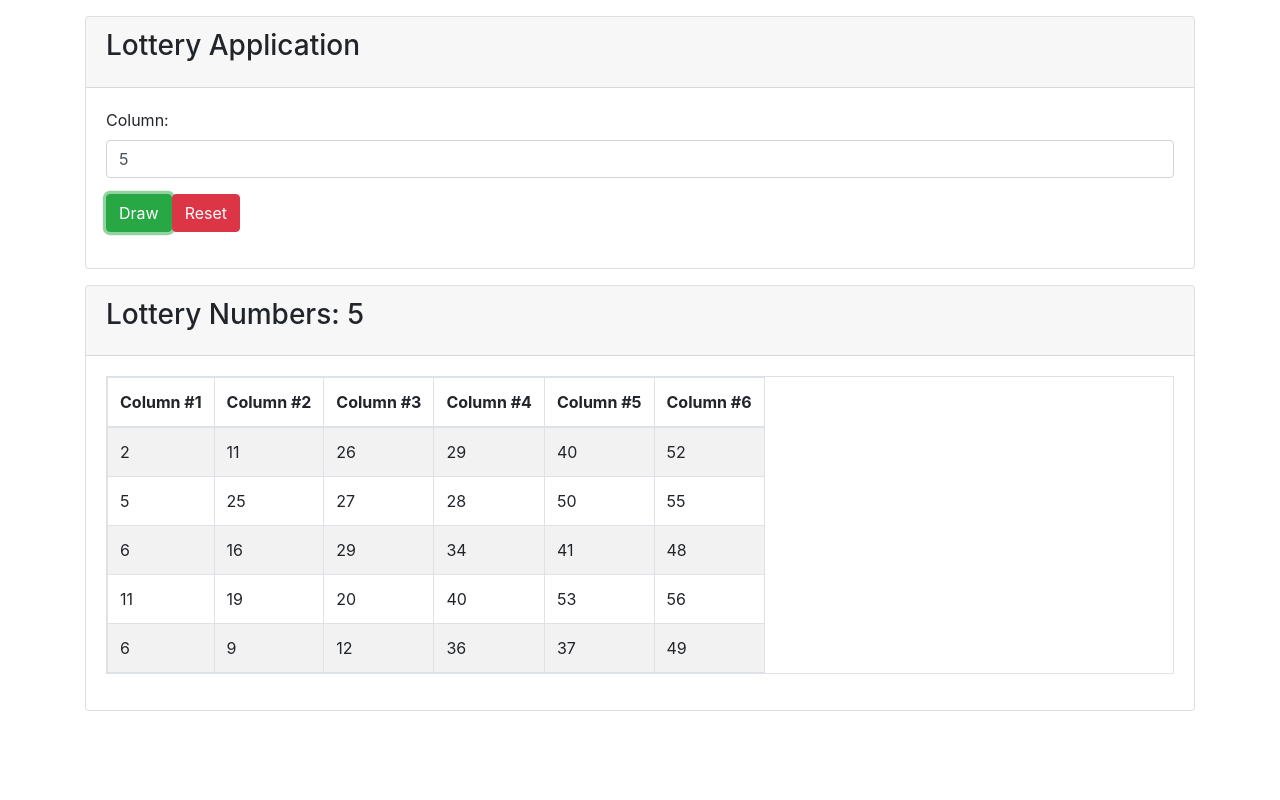
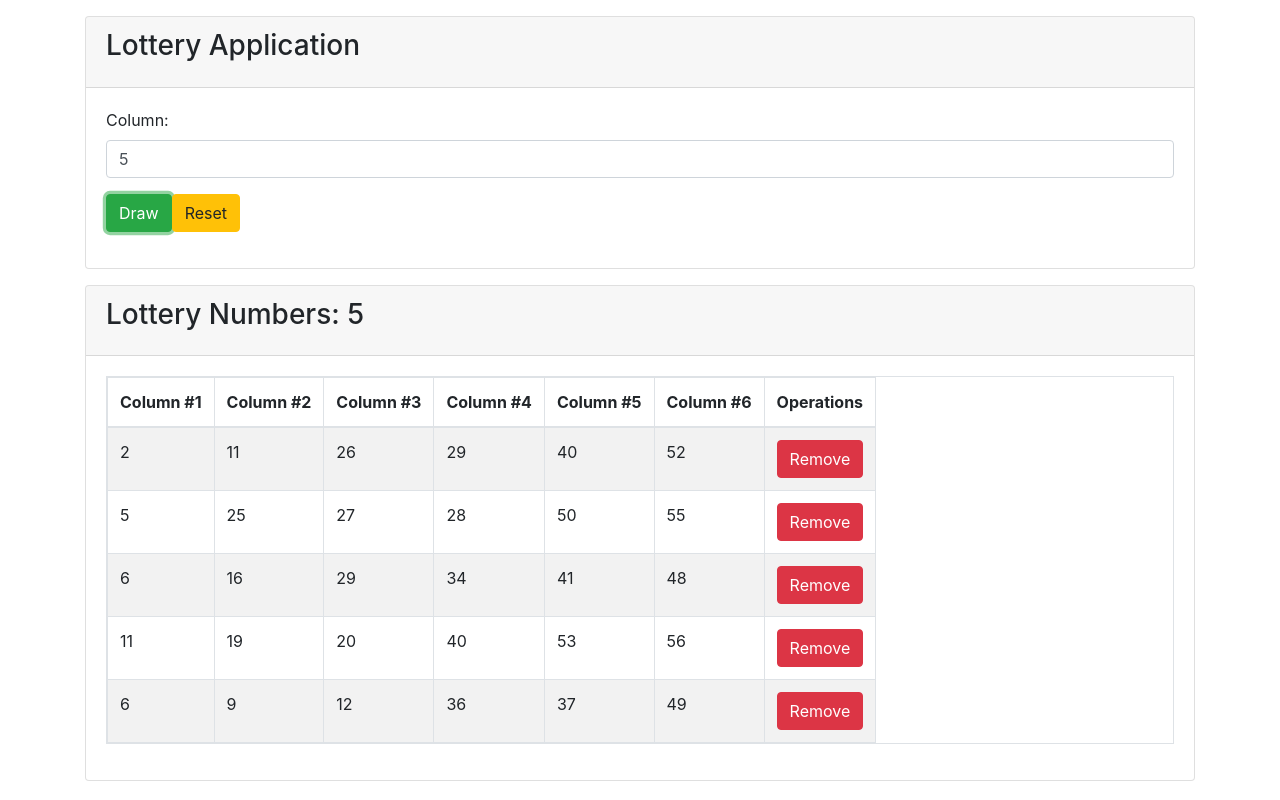
Before and after one commit to deepcloudlabs/dcl306-2021-aug-02, a React (Create React App) app in the folder lottery/: page / in a window 1280 px wide. Both pictures are taken after a click on the button "Draw". Built offline with nearby package versions, Linux system fonts and the light colour scheme.

Commit message:
initial commit

```diff
--- a/lottery/src/component/lottery.js
+++ b/lottery/src/component/lottery.js
@@ -60,7 +60,14 @@ class Lottery extends React.PureComponent {
         return numbers
     }
 
-    handleInput = (event) => {
+    removeRow = async (rowIndex) => {
+        let newNumbers = [...this.state.numbers].filter((nums,index) => index!==rowIndex)
+        this.setState({
+            numbers: newNumbers
+        })
+    }
+
+    handleInput = async (event) => {
         this.setState({
             column: Number(event.target.value)
         })
@@ -82,15 +89,21 @@ class Lottery extends React.PureComponent {
                                             <th key={i}>Column #{i+1}</th>
                                         )
                                     }
+                                    <th>Operations</th>
                                 </tr>
                                 </thead>
                                 <tbody>{
-                                    this.state.numbers.map( nums =>
+                                    this.state.numbers.map( (nums,index) =>
                                         <tr>{
                                             nums.map( number =>
                                                 <td key={number}>{number}</td>
                                             )
-                                        }</tr>
+                                        }
+                                        <td>
+                                            <button onClick={ () => this.removeRow(index)}
+                                                    className="btn btn-danger">Remove</button>
+                                        </td>
+                                        </tr>
                                     )
                                 }</tbody>
                             </table>
@@ -118,7 +131,7 @@ class Lottery extends React.PureComponent {
                            <button onClick={this.draw}
                                className="btn btn-success">Draw</button>
                            <button onClick={this.reset}
-                                   className="btn btn-danger">Reset</button>
+                                   className="btn btn-warning">Reset</button>
                        </div>
                   </div>
               </div>
```
